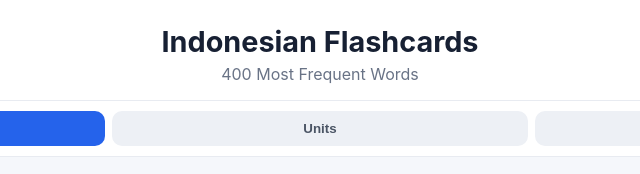
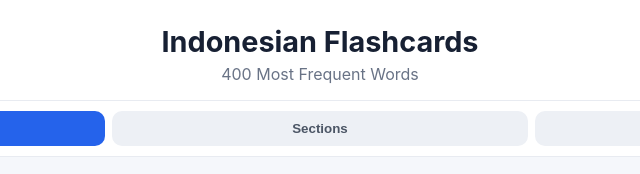
Before and after one commit to Nitsud777-Netzud/indonesian-flashcards, a plain HTML site: page index.html in a window 1280 px wide. Shown: the top 174 px of the page, 320-960 px from the left. Drawn offline with Linux system fonts and the light colour scheme.

Commit message:
Rename Units view to Sections and add streak display

```diff
--- a/index.html
+++ b/index.html
@@ -1 +1 @@
-<!doctype html><html lang="en"><head><meta charset="UTF-8"><meta name="viewport" content="width=device-width,initial-scale=1"><meta name="theme-color" content="#2563eb"><title>Indonesian Frequency Flashcards</title><link rel="stylesheet" href="styles.css"></head><body><header><h1>Indonesian Flashcards</h1><p>400 Most Frequent Words</p></header><nav><button data-view="study" class="active">Study</button><button data-view="units">Units</button><button data-view="dictionary">Dictionary</button></nav><main><section id="study" class="view"><h2 id="unitTitle"></h2><div id="progress"></div><div id="card" class="card"></div><div id="controls"></div></section><section id="units" class="view hidden"><h2>Units</h2><div id="unitsList"></div></section><section id="dictionary" class="view hidden"><h2>Dictionary</h2><input id="search" type="search" placeholder="Search mastered words"><div id="dictionaryList"></div></section></main><button id="reset">Reset Progress</button><script src="words.js"></script><script src="app.js"></script></body></html>
+<!doctype html><html lang="en"><head><meta charset="UTF-8"><meta name="viewport" content="width=device-width,initial-scale=1"><meta name="theme-color" content="#2563eb"><title>Indonesian Frequency Flashcards</title><link rel="stylesheet" href="styles.css"></head><body><header><h1>Indonesian Flashcards</h1><p>400 Most Frequent Words</p><div id="streakBar"></div></header><nav><button data-view="study" class="active">Study</button><button data-view="units">Sections</button><button data-view="dictionary">Dictionary</button></nav><main><section id="study" class="view"><h2 id="unitTitle"></h2><div id="progress"></div><div id="card" class="card"></div><div id="controls"></div></section><section id="units" class="view hidden"><h2>Sections</h2><div id="unitsList"></div></section><section id="dictionary" class="view hidden"><h2>Dictionary</h2><input id="search" type="search" placeholder="Search mastered words"><div id="dictionaryList"></div></section></main><button id="reset">Reset Progress</button><script src="words.js"></script><script src="app.js"></script></body></html>
```
